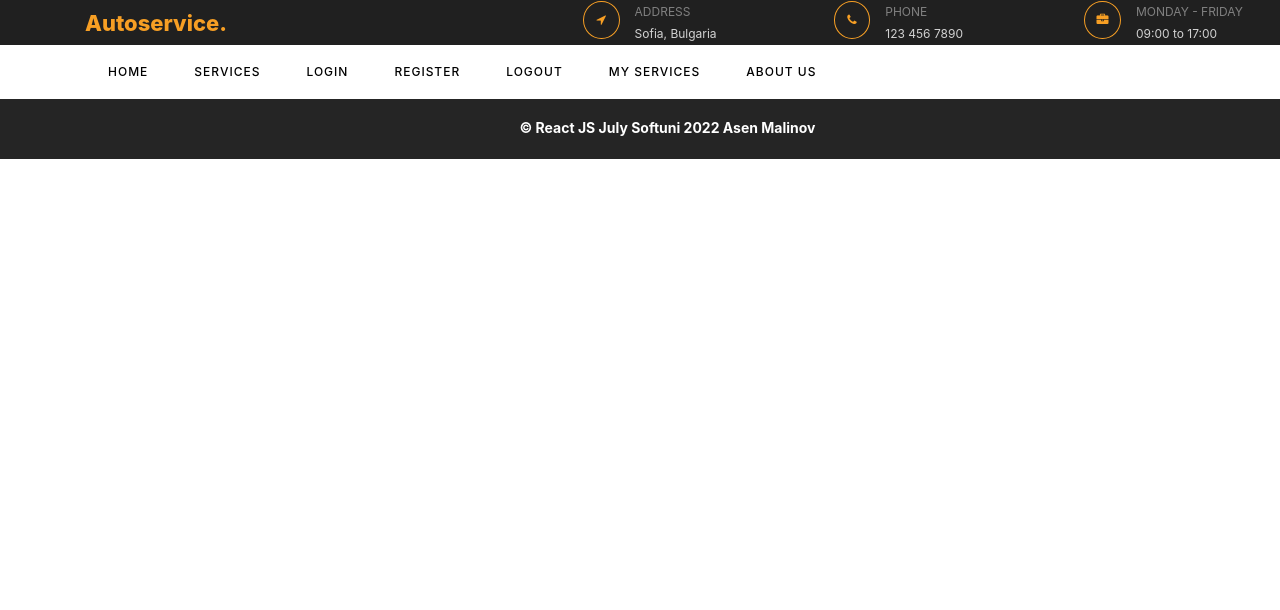
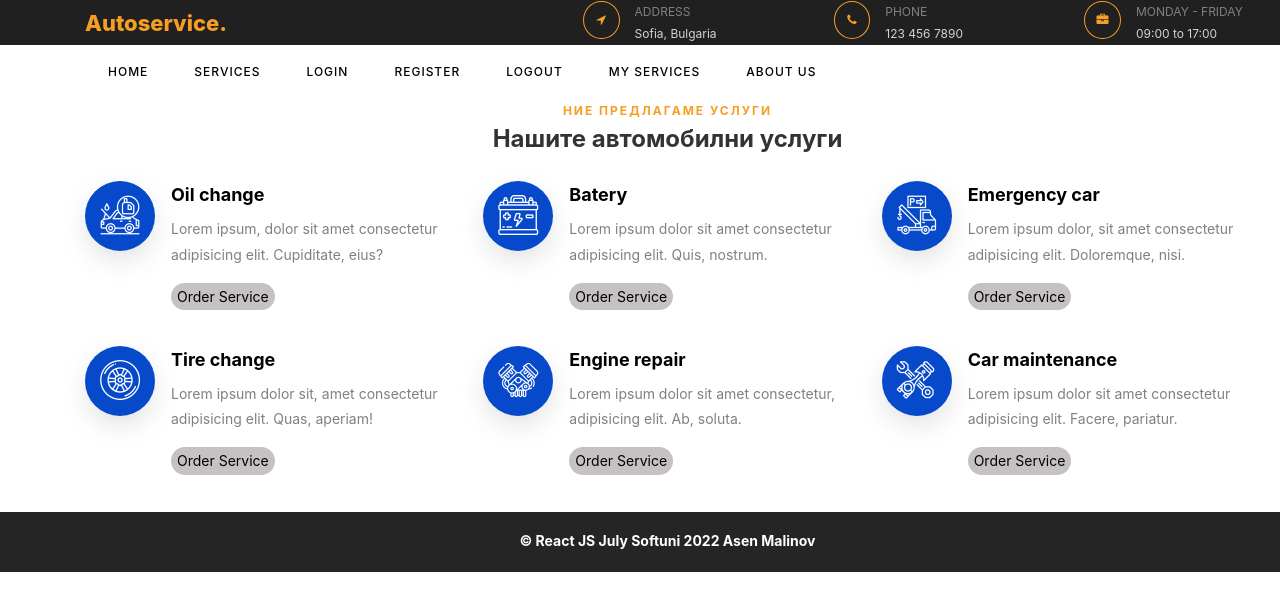
Before and after one commit to AMalinov/softuni-reactjs-auto-service, a React (Create React App) app: page /services in a window 1280 px wide. Shown: the top 610 px of the page. Built offline with nearby package versions, Linux system fonts and the light colour scheme.

Commit message:
Added AboutUs and OurServices components

```diff
--- a/src/App.js
+++ b/src/App.js
@@ -1,9 +1,13 @@
 import { Route, Routes } from 'react-router-dom';
 import './App.css';
+import AboutUs from './components/AboutUs/AboutUs';
 import Footer from './components/Footer/Footer';
 import Header from './components/Header/Header';
 import Home from './components/Home/Home';
+import Login from './components/Login/Login';
 import Navigation from './components/Navigation/Navigation';
+import OurServices from './components/OurServices/OurServices';
+import Register from './components/Register/Register';
 
 function App() {
     return (
@@ -12,7 +16,11 @@ function App() {
             <Navigation />
             <main className="main-display">
                 <Routes>
-                    <Route path="/" element={<Home/>} />
+                    <Route path="/" element={<Home />} />
+                    <Route path="/services" element={<OurServices />} />
+                    <Route path="/about-us" element={<AboutUs />} />
+                    <Route path="/login" element={<Login />} />
+                    <Route path="/register" element={<Register />} />
                 </Routes>
             </main>
             <Footer />
--- /dev/null
+++ b/src/components/AboutUs/AboutUs.css
@@ -0,0 +1,10 @@
+.from-to {
+    align-items: center;
+    text-align: center;
+}
+
+.from-to >p {
+    font-weight: 700;
+    font-size: 1rem;
+    color: black;
+}
--- /dev/null
+++ b/src/components/AboutUs/AboutUs.js
@@ -0,0 +1,36 @@
+import { Link } from "react-router-dom";
+
+import './AboutUs.css';
+
+const AboutUs = () => {
+
+    return (
+        <div className="about-wrapper">
+            <div className="">
+                <div className="">
+                    <h2 style={{ textAlign: "center" }}>Why to choose our service?</h2>
+                </div>
+                <div className="container">
+                    <div className="tb_text_wrap">
+                        <p className="body">
+                            Uncompromising quality, correctness and respect - with these qualities
+                            most of our customers describe us. We stick to professionalism, we devote
+                            special attention to detail and we have a personal approach to every
+                            customer. Our team consists of certified mechanics and experienced
+                            technicians who treat every task carefully and responsibly.
+                        </p>
+                    </div>
+                </div>
+
+                <div className="from-to">
+                    <p>We can take you from this <i className="fa fa-arrow-down"></i> </p>
+                    <img src="./images/rusty.jpg" />
+                    <p>To this in no time <i className="fa fa-arrow-down"></i></p>
+                    <img src="./images/restored.jpg" />
+                </div>
+            </div>
+        </div>
+    );
+}
+
+export default AboutUs;
--- /dev/null
+++ b/src/components/OurServices/OurServices.css
@@ -0,0 +1,12 @@
+.btn-my-custom {
+    border: 1px ;
+    border-radius: 2rem;
+    background-color: rgb(199, 194, 194);
+}
+
+.btn-my-custom:hover {
+    background-color: #fd7e14;
+    font-size: 800;
+    color: #fff;
+    cursor: pointer;
+}
--- /dev/null
+++ b/src/components/OurServices/OurServices.js
@@ -0,0 +1,119 @@
+import "./OurServices.css";
+
+const OurServices = () => {
+    return (
+        <div className="autho-services">
+            <section className="ftco-section">
+                <div className="container">
+                    <div className="row justify-content-center pb-5 mb-3">
+                        <div className="col-md-7 heading-section text-center ftco-animate fadeInUp ftco-animated">
+                            <span className="subheading">Ние предлагаме услуги</span>
+                            <h2>Нашите автомобилни услуги</h2>
+                        </div>
+                    </div>
+                    <div className="row">
+                        <div className="col-md-4 services ftco-animate fadeInUp ftco-animated">
+                            <div className="d-block d-flex">
+                                <div className="icon d-flex justify-content-center align-items-center">
+                                    <span className="flaticon-car-service" />
+                                </div>
+                                <div className="media-body pl-3">
+                                    <h3 className="heading">Oil change</h3>
+                                    <p>
+                                        Lorem ipsum, dolor sit amet consectetur adipisicing elit. Cupiditate, eius?
+                                    </p>
+                                    <p>
+                                        <button className="btn-my-custom">
+                                            Order Service
+                                        </button>
+                                    </p>
+                                </div>
+                            </div>
+                            <div className="d-block d-flex">
+                                <div className="icon d-flex justify-content-center align-items-center">
+                                    <span className="flaticon-tyre" />
+                                </div>
+                                <div className="media-body pl-3">
+                                    <h3 className="heading">Tire change</h3>
+                                    <p>
+                                        Lorem ipsum dolor sit, amet consectetur adipisicing elit. Quas, aperiam!
+                                    </p>
+                                    <p>
+                                        <button className="btn-my-custom">
+                                            Order Service
+                                        </button>
+                                    </p>
+                                </div>
+                            </div>
+                        </div>
+                        <div className="col-md-4 services ftco-animate fadeInUp ftco-animated">
+                            <div className="d-block d-flex">
+                                <div className="icon d-flex justify-content-center align-items-center">
+                                    <span className="flaticon-battery" />
+                                </div>
+                                <div className="media-body pl-3">
+                                    <h3 className="heading">Batery</h3>
+                                    <p>Lorem ipsum dolor sit amet consectetur adipisicing elit. Quis, nostrum.</p>
+                                    <p>
+                                        <button className="btn-my-custom">
+                                            Order Service
+                                        </button>
+                                    </p>
+                                </div>
+                            </div>
+                            <div className="d-block d-flex">
+                                <div className="icon d-flex justify-content-center align-items-center">
+                                    <span className="flaticon-car-engine" />
+                                </div>
+                                <div className="media-body pl-3">
+                                    <h3 className="heading">Engine repair</h3>
+                                    <p>Lorem ipsum dolor sit amet consectetur, adipisicing elit. Ab, soluta.</p>
+                                    <p>
+                                        <button className="btn-my-custom">
+                                            Order Service
+                                        </button>
+                                    </p>
+                                </div>
+                            </div>
+                        </div>
+                        <div className="col-md-4 services ftco-animate fadeInUp ftco-animated">
+                            <div className="d-block d-flex">
+                                <div className="icon d-flex justify-content-center align-items-center">
+                                    <span className="flaticon-tow-truck" />
+                                </div>
+                                <div className="media-body pl-3">
+                                    <h3 className="heading">Emergency car</h3>
+                                    <p>Lorem ipsum dolor, sit amet consectetur adipisicing elit. Doloremque, nisi.
+                                    </p>
+                                    <p>
+                                        <button className="btn-my-custom">
+                                            Order Service
+                                        </button>
+                                    </p>
+                                </div>
+                            </div>
+                            <div className="d-block d-flex">
+                                <div className="icon d-flex justify-content-center align-items-center">
+                                    <span className="flaticon-repair" />
+                                </div>
+                                <div className="media-body pl-3">
+                                    <h3 className="heading">Car maintenance</h3>
+                                    <p>
+                                        Lorem ipsum dolor sit amet consectetur adipisicing elit. Facere, pariatur.
+                                    </p>
+                                    <p>
+                                        <button className="btn-my-custom">
+                                            Order Service
+                                        </button>
+                                    </p>
+                                </div>
+                            </div>
+                        </div>
+                    </div>
+                </div>
+            </section>
+        </div>
+    );
+}
+
+export default OurServices;
```
